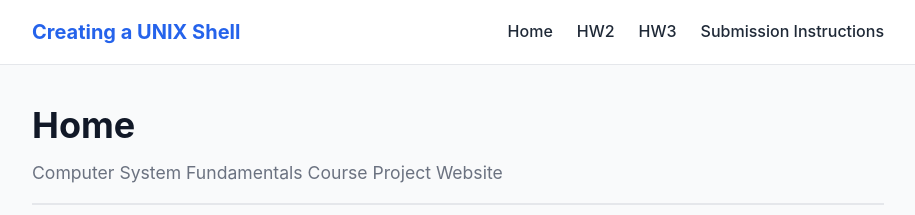
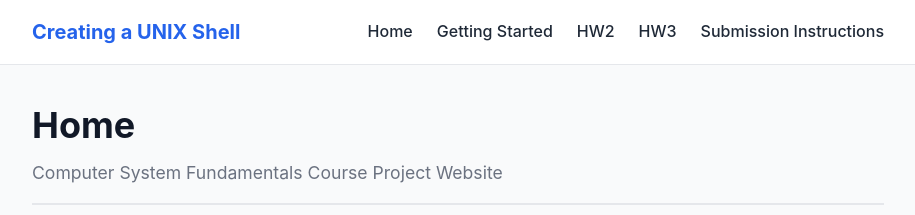
Before and after one commit to sysfun-gwu-f26/sysfun-f26.github.io, a Jekyll site: the page built from index.md, in a window 1280 px wide. Shown: the top 215 px of the page, without its empty margins (182-1097 px from the left). Built offline with Jekyll 4.4.1, drawn with Linux system fonts in a browser that asks for light colours.

Commit message:
Add 'Getting Started' link to navbar

```diff
--- a/_includes/navbar.html
+++ b/_includes/navbar.html
@@ -3,6 +3,7 @@
     <a href="{{ site.baseurl }}/" class="nav-brand">Creating a UNIX Shell</a>
     <ul class="nav-links">
       <li><a href="{{ site.baseurl }}/">Home</a></li>
+      <li><a href="{{ site.baseurl }}/GettingStarted">Getting Started</a></li>
       <li><a href="{{ site.baseurl }}/hw2">HW2</a></li>
       <li><a href="{{ site.baseurl }}/hw3">HW3</a></li>
       <li><a href="{{ site.baseurl }}/submission">Submission Instructions</a></li>
```
